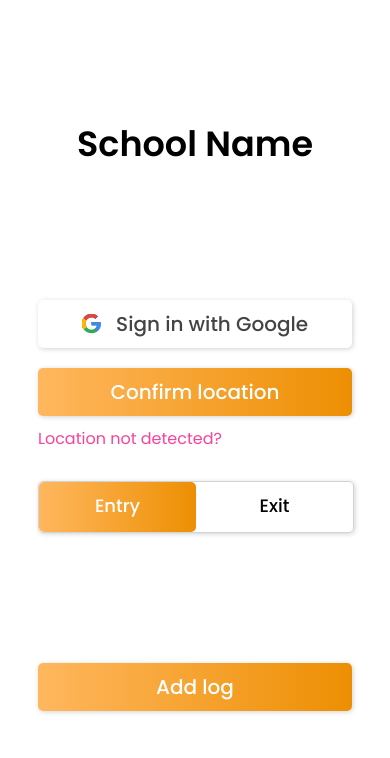
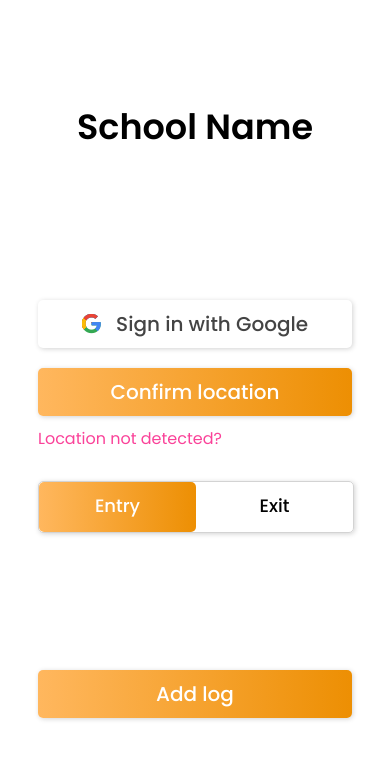
Before and after one commit to anshtiwatne/entry-logger, a website: page public/index.html in a window 390 px wide. Drawn offline with Linux system fonts and the light colour scheme; some packages are replaced by stand-ins of ours; no server answers.

Commit message:
made mobile alignment changes

```diff
--- a/public/style.css
+++ b/public/style.css
@@ -165,13 +165,16 @@
     html {
         background: white;
     }
+
     .wrapper {
         box-shadow: none;
     }
+
     .formTitle {
-        padding: 0 0 7.5rem;
+        margin-bottom: 15vh;
     }
+
     #logEntry {
-        margin: 7.5rem 0 0;
+        margin-top: 15vh;
     }
 }
```
